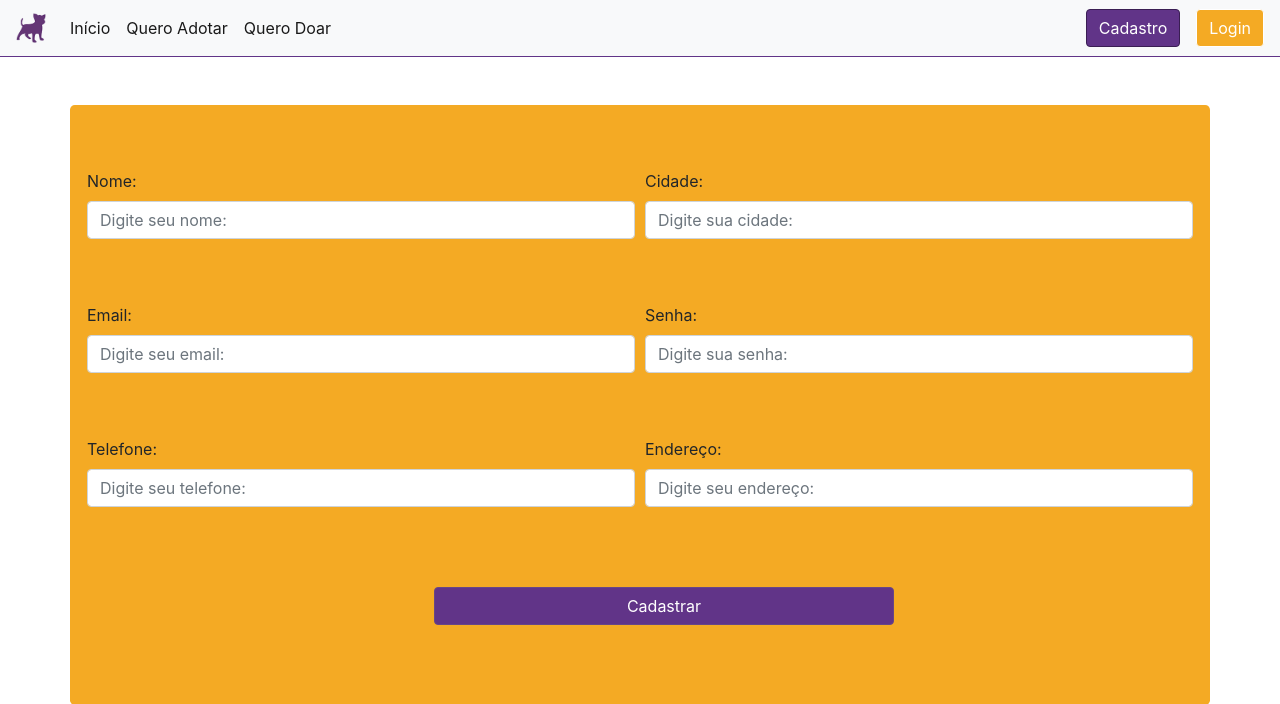
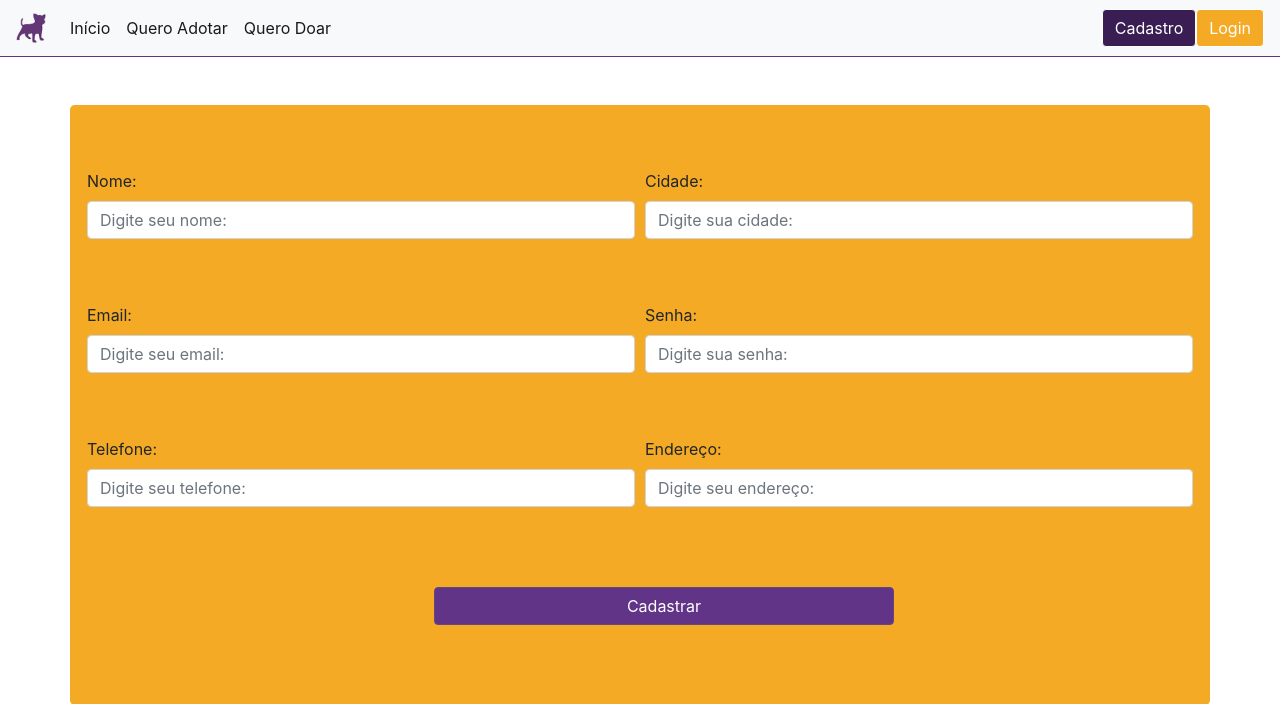
Before and after one commit to Augustinhovm/valeadotar, a PHP site: page /cadastromain.php in a window 1280 px wide. Shown: the top 704 px of the page. Run offline with PHP 8.4, Linux system fonts and the light colour scheme; some libraries are stand-ins or nearby versions.

Commit message:
adicionei o sistema de esconder botao cadastro quando usuario ja logado

```diff
--- a/menus_topo.php
+++ b/menus_topo.php
@@ -20,7 +20,16 @@
         <button class="navbar-toggler" type="button" aria-controls="navbarNavDropdown" aria-expanded="false" aria-label="Toggle navigation">
             <span class="navbar-toggler-icon"></span>
         </button>
-        <a href="cadastromain.php"><input type="button" class="btn btn-danger mx-3" style="background-color:#613488; color:white; border: 1px solid #3a1e53;" value="Cadastro"></a></input>
+
+        <?php
+        //SE O USUÁRIO NÃO ESTIVER AUTENTICADO, EXIBE O BOTÃO "CADASTRO"
+        if (!array_key_exists('Login', $_SESSION)) {
+            echo '<a href="cadastromain.php" class="btn btn-warning" style="color:white; border: 1px solid #ffffff; background-color: #3a1e53">Cadastro</a>';
+        } else //SE ESTIVER AUTENTICADO, ESCONDE O BOTÃO CADASTRO"
+        {
+            echo "";
+        }
+        ?>
 
         <?php
         //SE O USUÁRIO NÃO ESTIVER AUTENTICADO, EXIBE O BOTÃO "LOGIN"
@@ -28,7 +37,7 @@
             echo '<input type="button" class="btn btn-warning" data-toggle="modal" data-target="#exampleModal" style="color:white; border: 1px solid #ffffff; background-color: #f4aa24" value="Login"></input>';
         } else //SE ESTIVER AUTENTICADO, EXIBE O BOTÃO "LOGOUT"
         {
-            echo '<a href="logout.php" class="btn btn-warning" style="color:white; border: 1px solid #ffffff; background-color: #f4aa24">LOGOUT</a>';
+            echo '<a href="logout.php" class="btn btn-warning" style="color:white; border: 1px solid #ffffff; background-color: #f4aa24">Logout</a>';
         }
         ?>
 
```
